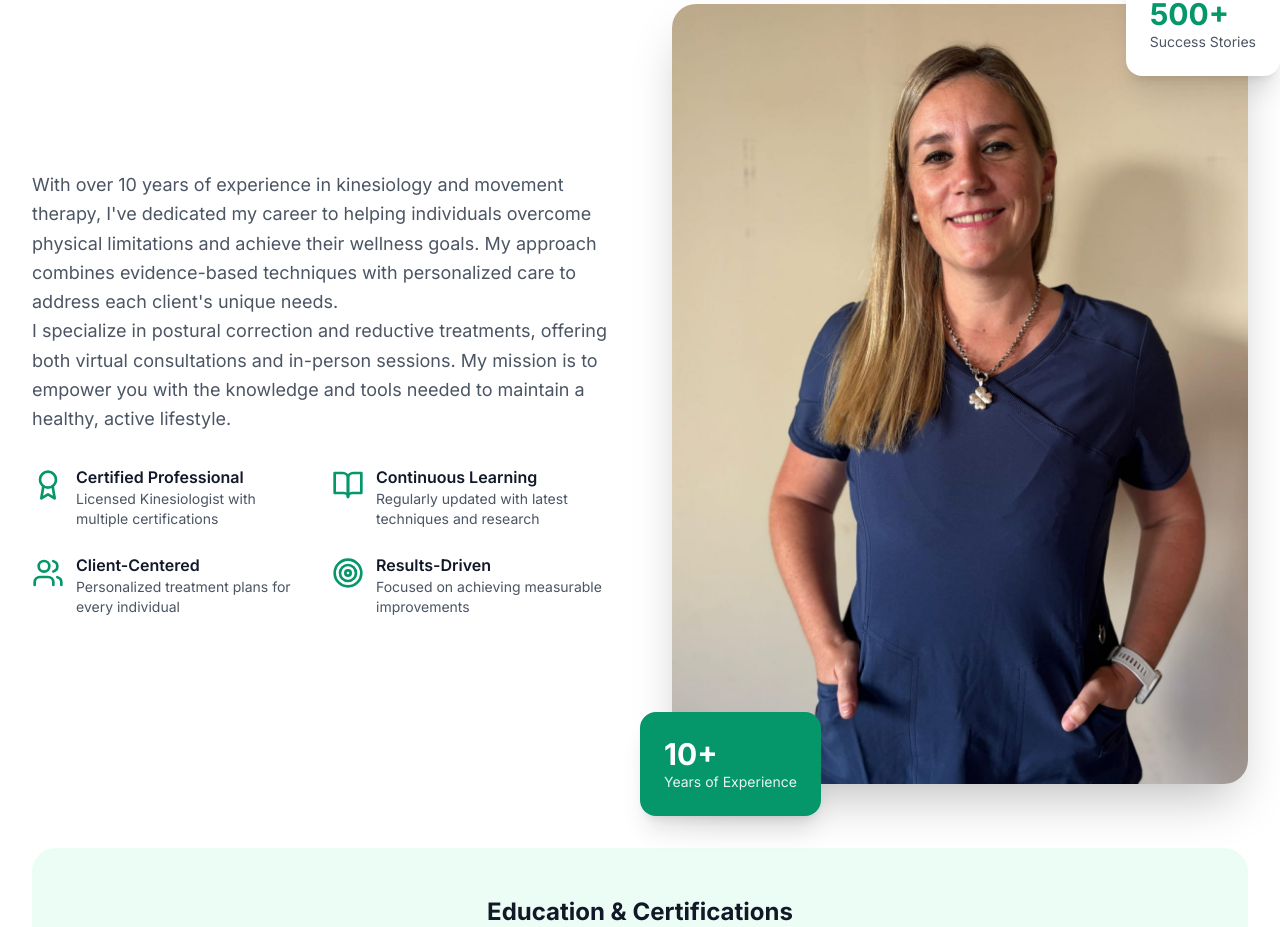
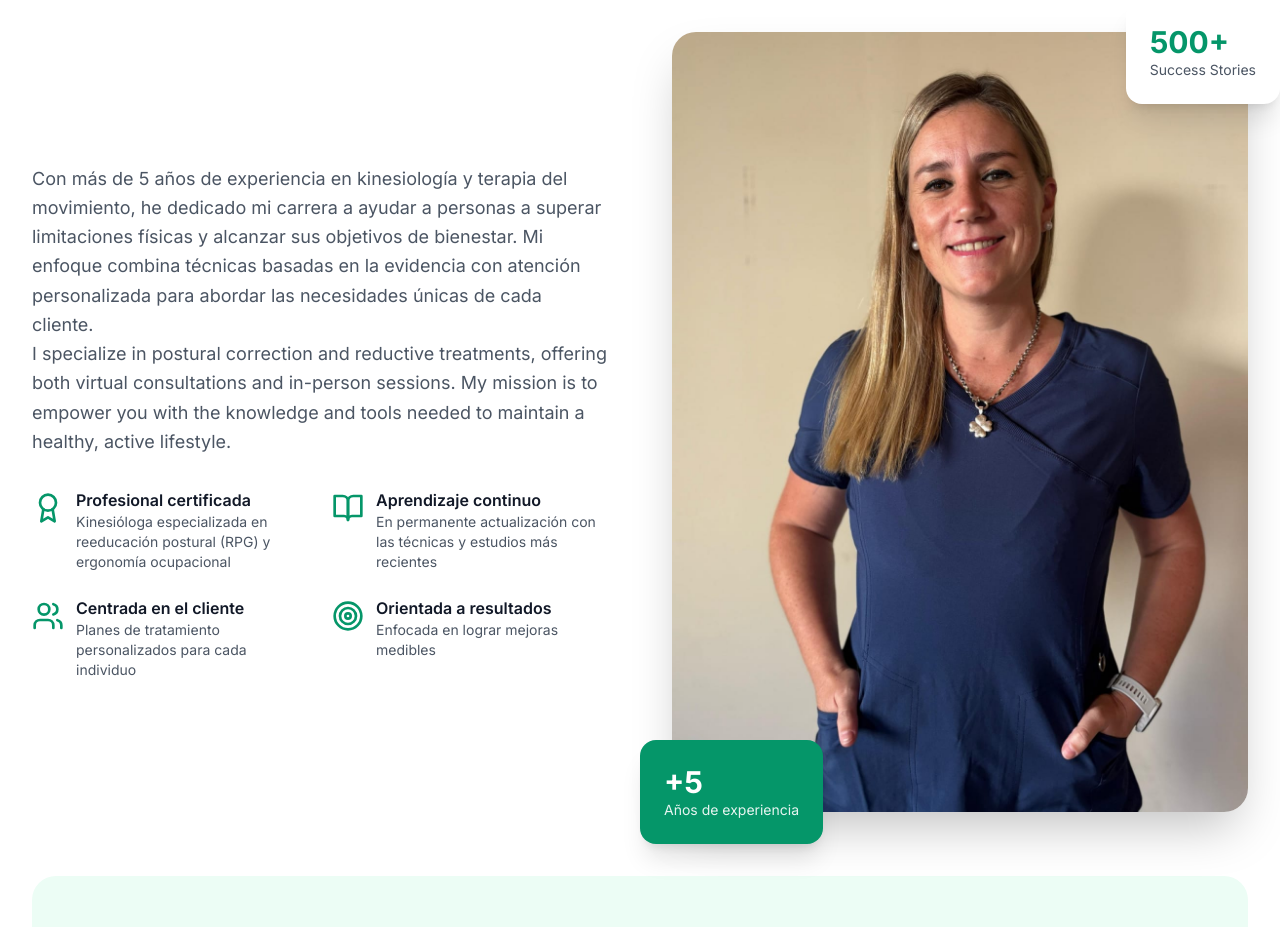
Before and after one commit to neudataing/kinesiologa, a React (Vite) app: page / in a window 1280 px wide. Shown: the part 1068-1995 px from the top of the page. Built offline with nearby package versions, Linux system fonts and the light colour scheme.

Commit message:
modified:   src/components/About.tsx

```diff
--- a/src/components/About.tsx
+++ b/src/components/About.tsx
@@ -19,10 +19,10 @@ const About: React.FC = () => {
         >
           <div className="text-center mb-16">
             <h2 className="text-4xl lg:text-5xl font-bold text-gray-900 mb-6">
-              Meet <span className="text-emerald-600">Eliana</span>
+              Conoce a <span className="text-emerald-600">Eliana</span>
             </h2>
             <p className="text-xl text-gray-600 max-w-3xl mx-auto">
-              A passionate kinesiologist dedicated to helping people achieve optimal health through personalized movement therapy and postural correction.
+              Soy Eliana, Licenciada en Kinesiología y Fisiatría. Me especializo en Reeducación Postural Global (RPG) y Ergonomía Ocupacional, ofreciendo asesoramiento a empresas para mejorar el bienestar laboral.
             </p>
           </div>
 
@@ -30,7 +30,7 @@ const About: React.FC = () => {
             <div className="space-y-8">
               <div className="prose prose-lg text-gray-600">
                 <p className="text-lg leading-relaxed">
-                  With over 10 years of experience in kinesiology and movement therapy, I've dedicated my career to helping individuals overcome physical limitations and achieve their wellness goals. My approach combines evidence-based techniques with personalized care to address each client's unique needs.
+                  Con más de 5 años de experiencia en kinesiología y terapia del movimiento, he dedicado mi carrera a ayudar a personas a superar limitaciones físicas y alcanzar sus objetivos de bienestar. Mi enfoque combina técnicas basadas en la evidencia con atención personalizada para abordar las necesidades únicas de cada cliente.
                 </p>
 
                 <p className="text-lg leading-relaxed">
@@ -42,32 +42,32 @@ const About: React.FC = () => {
                 <div className="flex items-start space-x-3">
                   <Award className="h-8 w-8 text-emerald-600 flex-shrink-0 mt-1" />
                   <div>
-                    <h3 className="font-semibold text-gray-900">Certified Professional</h3>
-                    <p className="text-sm text-gray-600">Licensed Kinesiologist with multiple certifications</p>
+                    <h3 className="font-semibold text-gray-900">Profesional certificada</h3>
+                    <p className="text-sm text-gray-600">Kinesióloga especializada en reeducación postural (RPG) y ergonomía ocupacional</p>
                   </div>
                 </div>
 
                 <div className="flex items-start space-x-3">
                   <BookOpen className="h-8 w-8 text-emerald-600 flex-shrink-0 mt-1" />
                   <div>
-                    <h3 className="font-semibold text-gray-900">Continuous Learning</h3>
-                    <p className="text-sm text-gray-600">Regularly updated with latest techniques and research</p>
+                    <h3 className="font-semibold text-gray-900">Aprendizaje continuo</h3>
+                    <p className="text-sm text-gray-600">En permanente actualización con las técnicas y estudios más recientes</p>
                   </div>
                 </div>
 
                 <div className="flex items-start space-x-3">
                   <Users className="h-8 w-8 text-emerald-600 flex-shrink-0 mt-1" />
                   <div>
-                    <h3 className="font-semibold text-gray-900">Client-Centered</h3>
-                    <p className="text-sm text-gray-600">Personalized treatment plans for every individual</p>
+                    <h3 className="font-semibold text-gray-900">Centrada en el cliente</h3>
+                    <p className="text-sm text-gray-600">Planes de tratamiento personalizados para cada individuo</p>
                   </div>
                 </div>
 
                 <div className="flex items-start space-x-3">
                   <Target className="h-8 w-8 text-emerald-600 flex-shrink-0 mt-1" />
                   <div>
-                    <h3 className="font-semibold text-gray-900">Results-Driven</h3>
-                    <p className="text-sm text-gray-600">Focused on achieving measurable improvements</p>
+                    <h3 className="font-semibold text-gray-900">Orientada a resultados</h3>
+                    <p className="text-sm text-gray-600">Enfocada en lograr mejoras medibles</p>
                   </div>
                 </div>
               </div>
@@ -83,8 +83,8 @@ const About: React.FC = () => {
               </div>
 
               <div className="absolute -bottom-8 -left-8 bg-emerald-600 text-white p-6 rounded-2xl shadow-xl">
-                <div className="text-3xl font-bold">10+</div>
-                <div className="text-sm opacity-90">Years of Experience</div>
+                <div className="text-3xl font-bold">+5</div>
+                <div className="text-sm opacity-90">Años de experiencia</div>
               </div>
 
               <div className="absolute -top-8 -right-8 bg-white p-6 rounded-2xl shadow-xl">
@@ -95,7 +95,7 @@ const About: React.FC = () => {
           </div>
 
           <div className="mt-16 bg-emerald-50 rounded-3xl p-8 lg:p-12">
-            <h3 className="text-2xl font-bold text-gray-900 mb-6 text-center">Education & Certifications</h3>
+            <h3 className="text-2xl font-bold text-gray-900 mb-6 text-center">Educación y certificaciones</h3>
             <div className="grid md:grid-cols-3 gap-8 text-center">
               <div>
                 <div className="bg-white rounded-xl p-6 shadow-sm">
```
